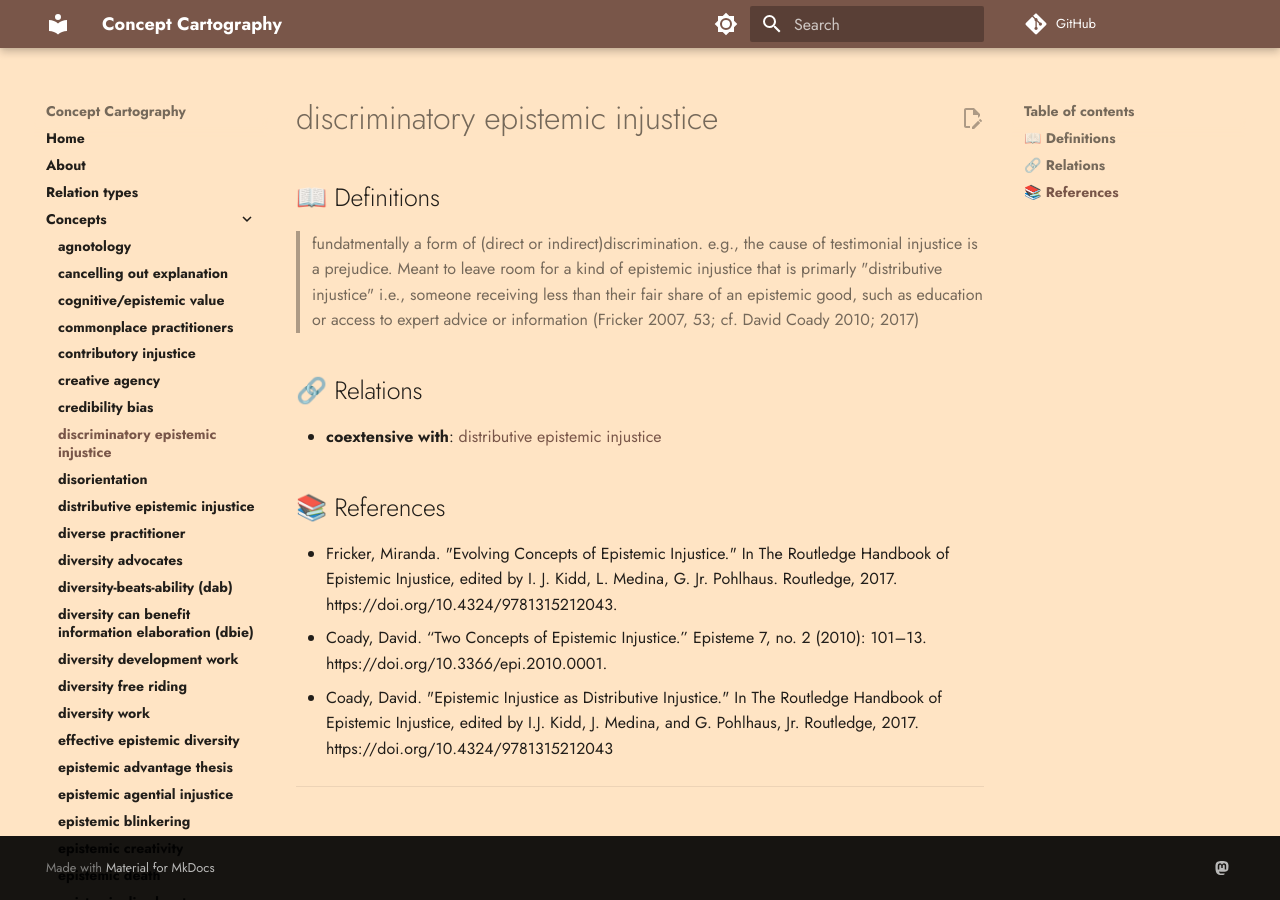
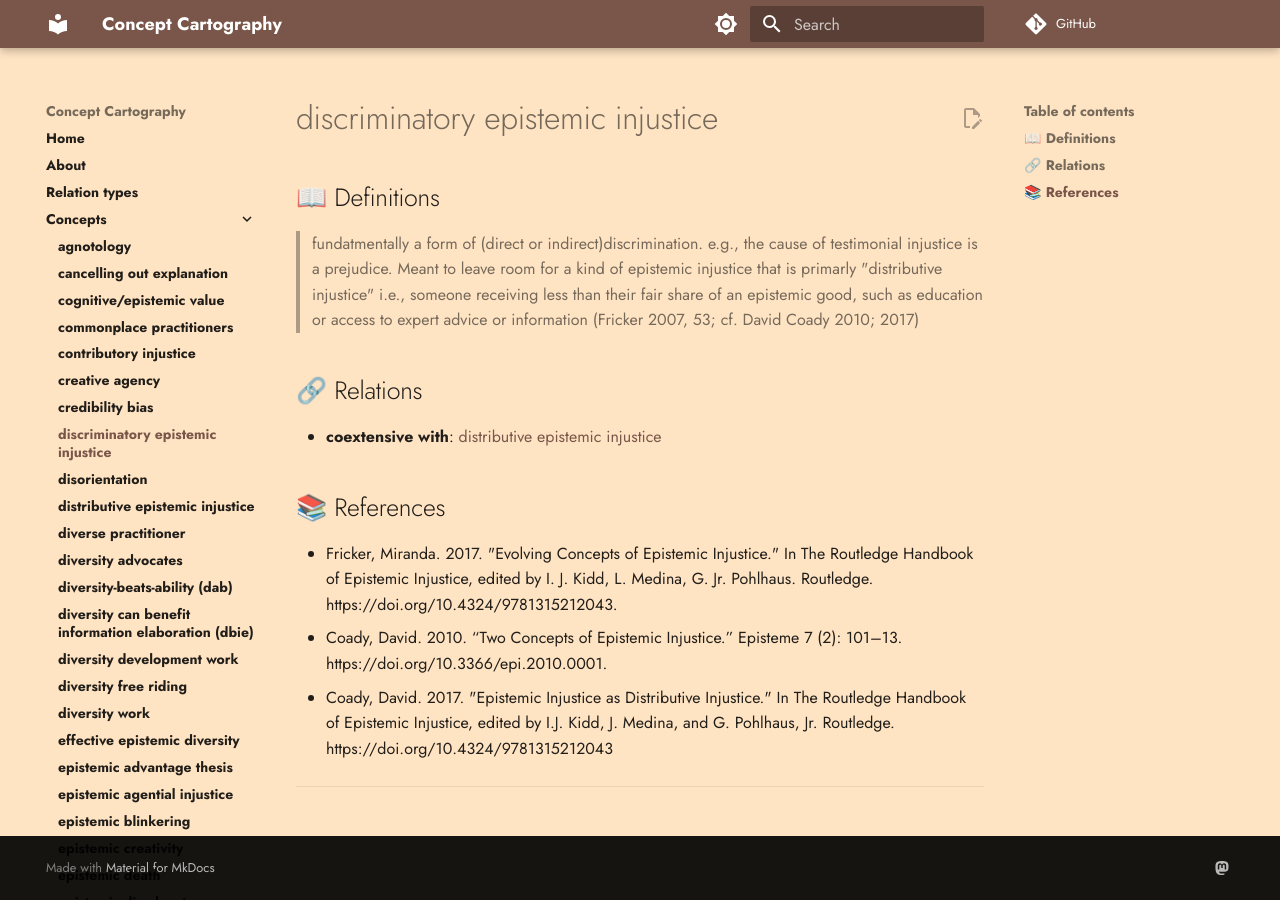
Before and after one commit to conceptcartography/conceptcartography, an MkDocs documentation site: the page built from docs/concepts/discriminatory-epistemic-injustice.md, in a window 1280 px wide. Built offline with MkDocs 1.6.1 and Material for MkDocs 9.7.7, drawn with Linux system fonts in a browser that asks for light colours; comment, search, counter and statistics services are not loaded; the version menu is left out.

```diff
--- a/docs/concepts/discriminatory-epistemic-injustice.md
+++ b/docs/concepts/discriminatory-epistemic-injustice.md
@@ -10,9 +10,9 @@
 
 ## 📚 References
 
-- Fricker, Miranda. "Evolving Concepts of Epistemic Injustice." In The Routledge Handbook of Epistemic Injustice, edited by I. J. Kidd, L. Medina, G. Jr. Pohlhaus. Routledge, 2017. https://doi.org/10.4324/9781315212043.
-- Coady, David. “Two Concepts of Epistemic Injustice.” Episteme 7, no. 2 (2010): 101–13. https://doi.org/10.3366/epi.2010.0001.
-- Coady, David. "Epistemic Injustice as Distributive Injustice." In The Routledge Handbook of Epistemic Injustice, edited by I.J. Kidd, J. Medina, and G. Pohlhaus, Jr. Routledge, 2017. https://doi.org/10.4324/9781315212043
+- Fricker, Miranda. 2017. "Evolving Concepts of Epistemic Injustice." In The Routledge Handbook of Epistemic Injustice, edited by I. J. Kidd, L. Medina, G. Jr. Pohlhaus. Routledge. https://doi.org/10.4324/9781315212043.
+- Coady, David. 2010. “Two Concepts of Epistemic Injustice.” Episteme 7 (2): 101–13. https://doi.org/10.3366/epi.2010.0001.
+- Coady, David. 2017. "Epistemic Injustice as Distributive Injustice." In The Routledge Handbook of Epistemic Injustice, edited by I.J. Kidd, J. Medina, and G. Pohlhaus, Jr. Routledge. https://doi.org/10.4324/9781315212043
 
 ---
 
```
